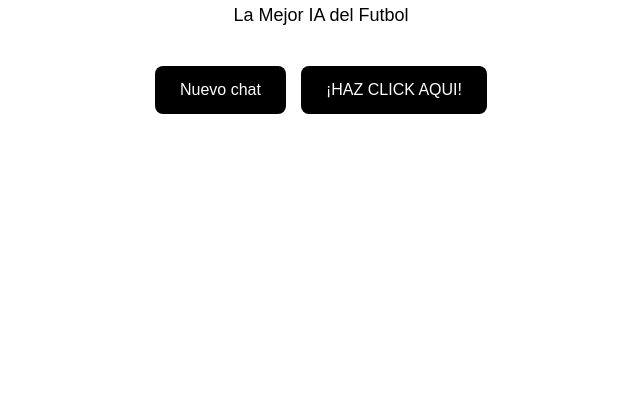
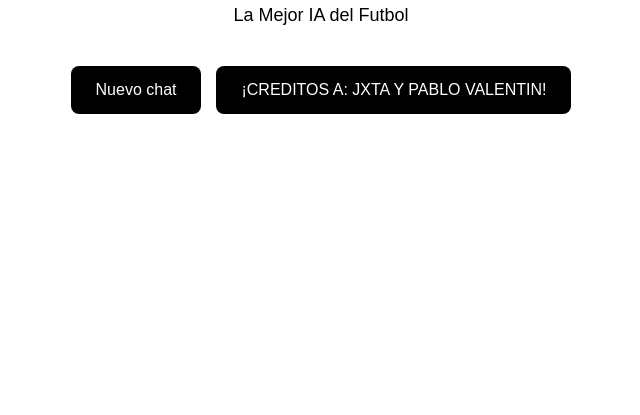
Before and after one commit to espnhaxball2025-stack/SOC.AI, a plain HTML site: page index.html in a window 1280 px wide. Shown: the part 385-800 px from the top of the page, without its empty margins (319-959 px from the left). Drawn offline with Linux system fonts and the light colour scheme.

Commit message:
Update button text for navigation

```diff
--- a/index.html
+++ b/index.html
@@ -82,7 +82,7 @@
 
     <div class="buttons">
       <button>Nuevo chat</button>
-      <button onclick="goToSecondScreen()">¡HAZ CLICK AQUI!</button>
+      <button onclick="goToSecondScreen()">¡CREDITOS A: JXTA Y PABLO VALENTIN!</button>
     </div>
   </div>
 
```
